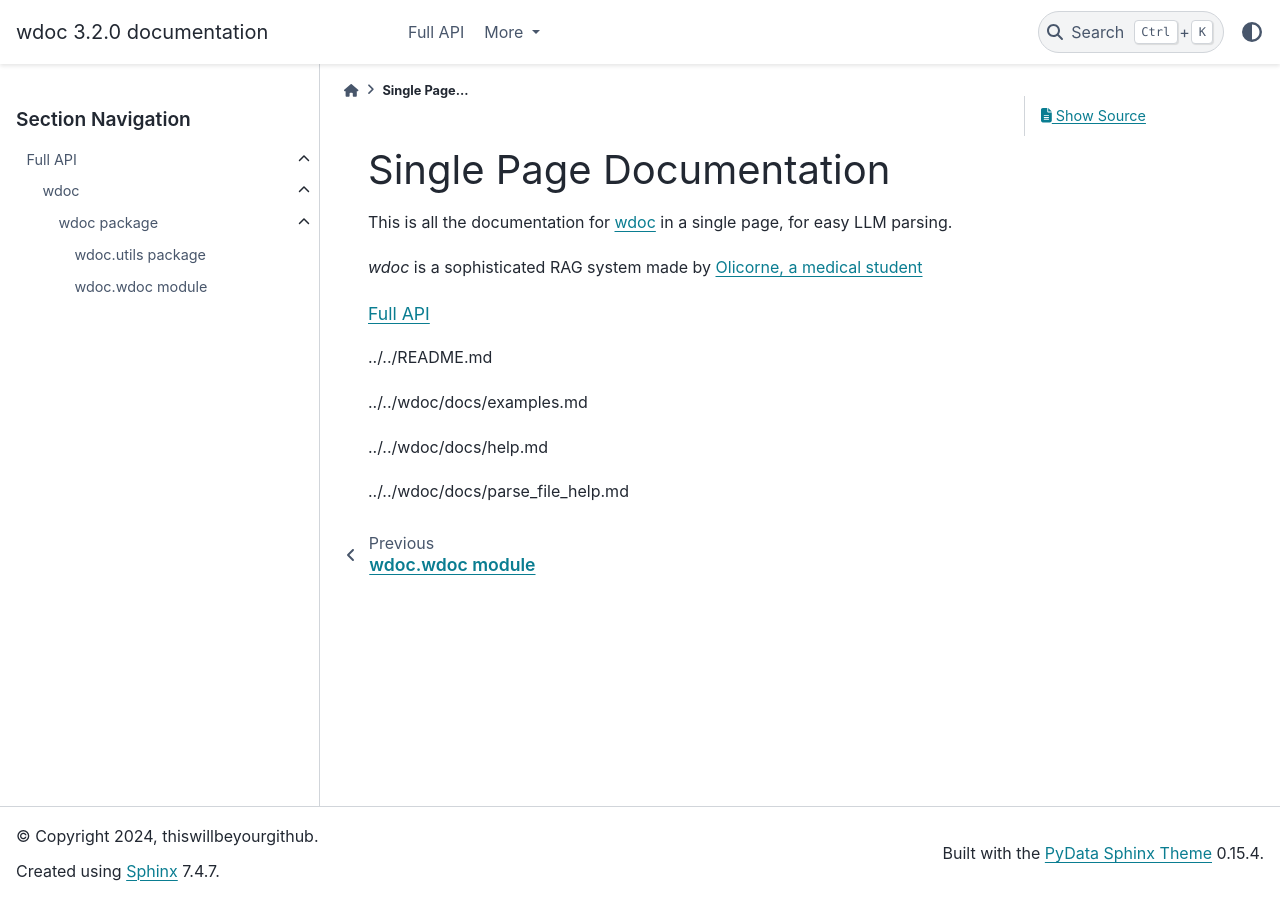
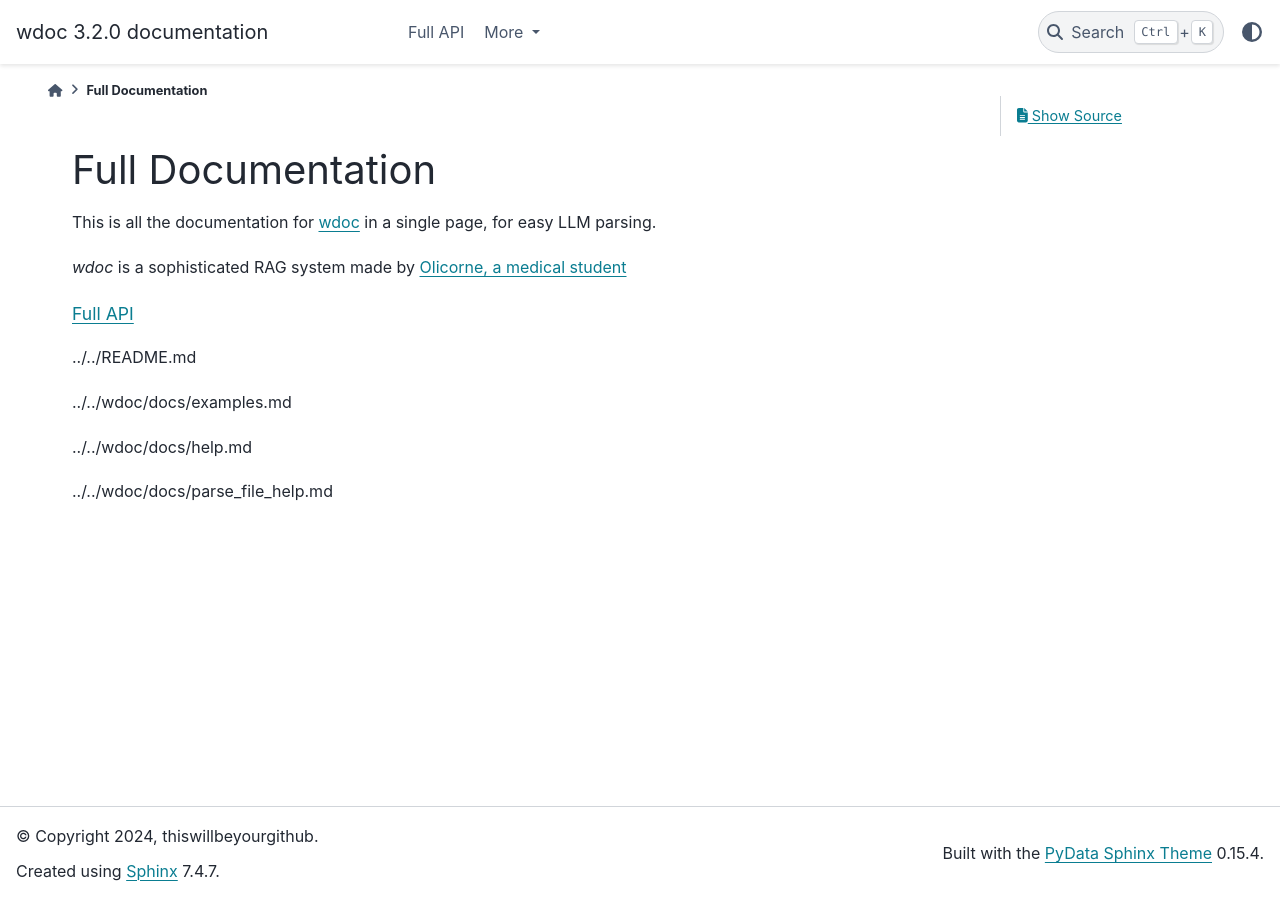
Before and after one commit to thiswillbeyourgithub/wdoc, a Sphinx documentation site: the page built from docs/source/single_page_doc.rst, in a window 1280 px wide. Built offline with Sphinx 7.4.7 and the PyData theme 0.15.4, drawn with Linux system fonts in a browser that asks for light colours.

Commit message:
doc: dont include the single page documentation in the main TOC
Signed-off-by: thiswillbeyourgithub <26625900+thiswillbeyourgithub@users.noreply.github.com>

```diff
--- a/docs/source/index.rst
+++ b/docs/source/index.rst
@@ -18,7 +18,7 @@
    help
    parse_file_help
    api
-   all_docs
+   link_to_single_page_doc
 
 .. include:: readme.md
    :parser: myst_parser.sphinx_
--- a/docs/source/all_docs.rst
+++ b/docs/source/single_page_doc.rst
@@ -1,4 +1,4 @@
-Single Page Documentation
+Full Documentation
 ==================
 
 This is all the documentation for `wdoc <https://github.com/thiswillbeyourgithub/wdoc>`_ in a single page, for easy LLM parsing.
```
Also changed, not shown: docs/source/link_to_single_page_doc.rst (added, +8 -0 lines).
